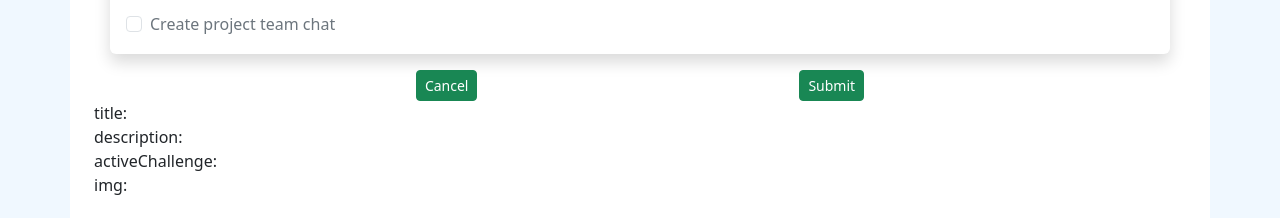
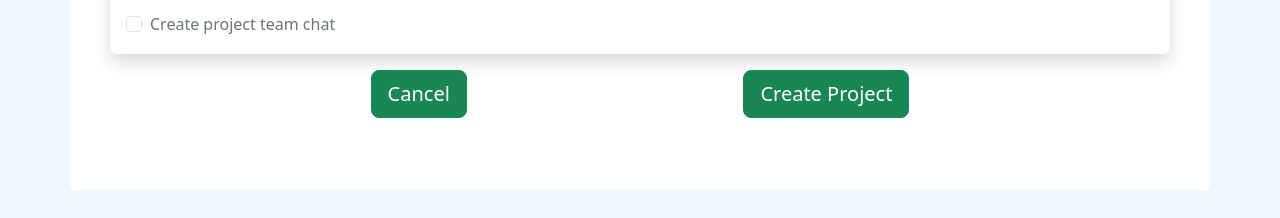
Before and after one commit to SeemaMistry/Frontend-Developer-Challenge-3-Dashboard-and-Project-Creation, a React (Create React App) app in the folder prepr-dashboard/: page /create/project in a window 1280 px wide. Shown: the part 1585-1803 px from the top of the page. After the commit the page ends 1775 px from the top, so only its background shows below. Built offline with nearby package versions, Linux system fonts and the light colour scheme.

Commit message:
fix: make submit and cancel buttons larger and update redirectButton to accept btn size

```diff
--- a/prepr-dashboard/src/components/RedirectButton.js
+++ b/prepr-dashboard/src/components/RedirectButton.js
@@ -1,8 +1,9 @@
 import React from 'react'
 
-const RedirectButton = ({label, children}) => {
+const RedirectButton = ({label, size, children}) => {
+  const btnSize = size === null ? 'btn-sm' : size
   return (
-    <button className='btn btn-success btn-sm'>{label} {children}</button>
+    <button className={`btn btn-success ${btnSize}`}>{label} {children}</button>
   )
 }
 
--- a/prepr-dashboard/src/containers/CreateProject.js
+++ b/prepr-dashboard/src/containers/CreateProject.js
@@ -77,20 +77,15 @@ const CreateProject = () => {
         </Card>
         {/* cancel and submit buttons */}
         <div className='d-flex justify-content-evenly'>
-          <RedirectButton label=''>
+          <RedirectButton label='' size='btn-lg'>
               <Link style={{textDecoration: 'none', color: 'white'}} to='/dashboard'>Cancel</Link>
           </RedirectButton>
-          <RedirectButton label=''>
-            <Link style={{textDecoration: 'none', color: 'white'}} to='/dashboard'>Submit</Link>
+          <RedirectButton label='' size='btn-lg'>
+            <Link style={{textDecoration: 'none', color: 'white'}} to='/dashboard'>Create Project</Link>
         </RedirectButton>
         </div>
       </form>
-      <div>
-        <span>title: {title}</span><br></br>
-        <span>description: {description}</span><br></br>
-        <span>activeChallenge: {activeChallenge}</span><br></br>
-        <span>img: {imgURL}</span><br></br>
-      </div>
+      <div className='my-5'></div>
     </div>
   )
 }
```
